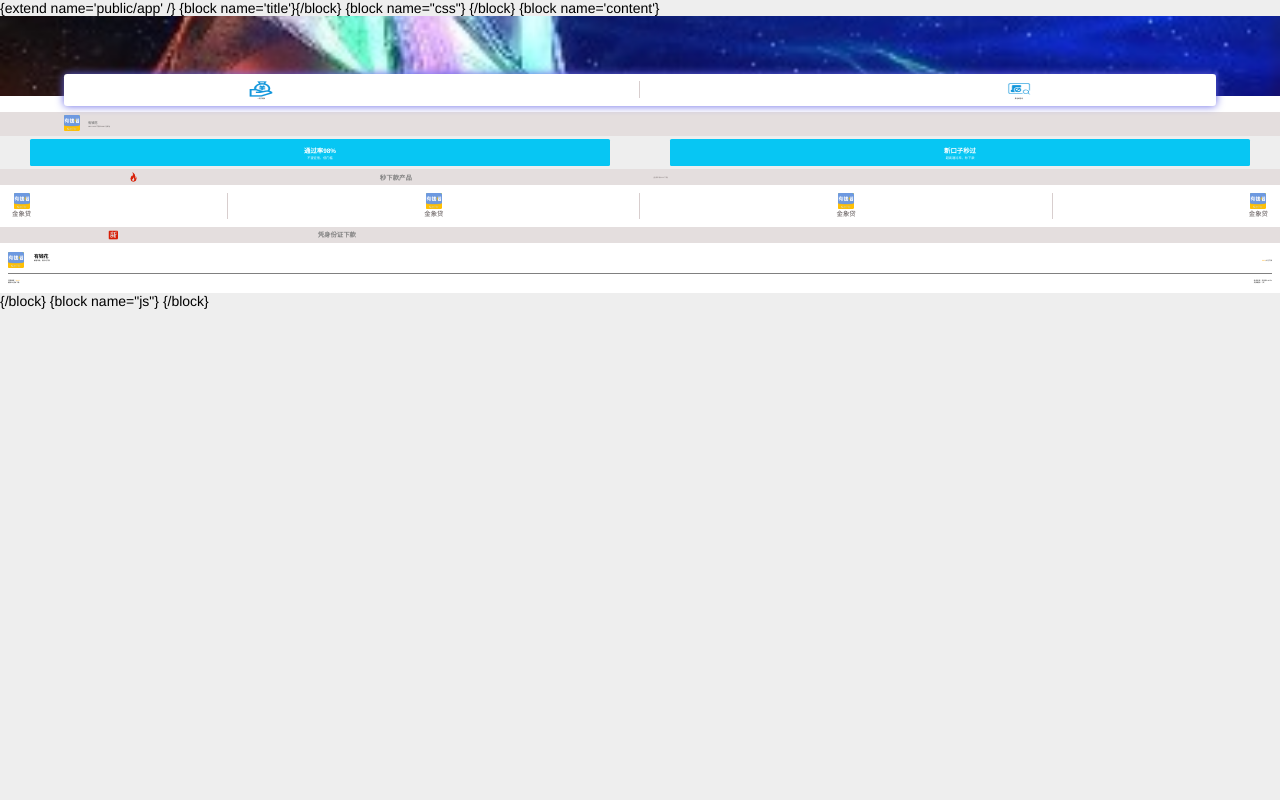
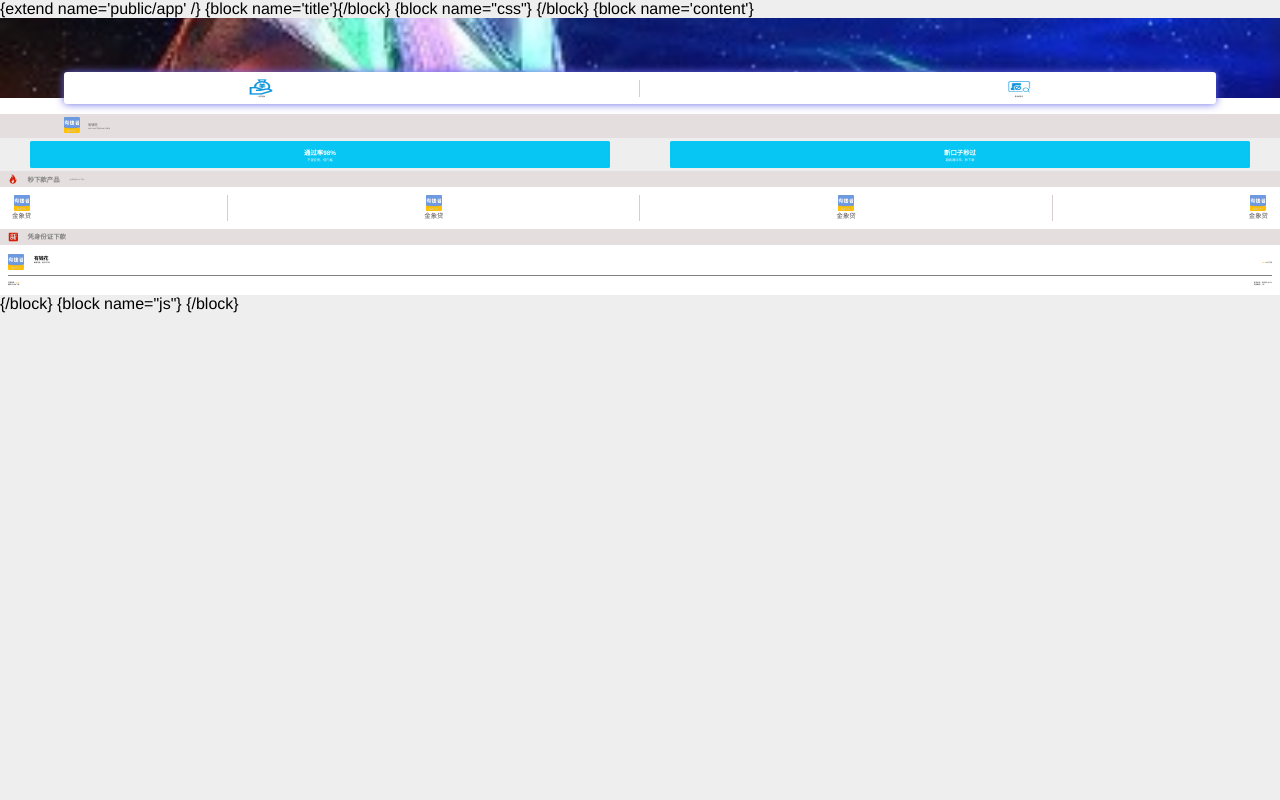
Before and after one commit to xiayin1992728/piglet, a PHP site: template application/index/view/index/index.html in a window 1280 px wide. Run offline with PHP 8.4, Linux system fonts and the light colour scheme; the template is opened without the code that fills it, so the values that code supplies are empty.

Commit message:
update style

```diff
--- a/public/static/index/css/index.css
+++ b/public/static/index/css/index.css
@@ -5,7 +5,6 @@
     body {
       background: #eee;
       font-family: Helvetica Neue, Helvetica, Arial, sans-serif;
-      font-size: 14px;
       color:#000;
       margin: 0;
       padding: 0;
@@ -188,9 +187,7 @@
       display: flex;
       flex-direction: row;
       align-items: center;
-      width: 61%;
       margin-left: 0.5rem;
-      justify-content: space-around;
     }
 
     .second-product-header-container div {
@@ -199,11 +196,13 @@
       background-size: 100% 100%;
       width: 0.6rem;
       height: 0.6rem;
+      margin-right: 10px;
     }
 
     .second-product-header h5 {
           font-size: 0.4rem;
           color: gray;
+          margin-right: 10px;
     }
 
     .second-product-header p {
@@ -266,10 +265,8 @@
     }
 
     .product-header-container {
-      width: 35%;
       display: flex;
       flex-direction: row;
-      justify-content: space-around;
       margin-left: 0.5rem;
     }
 
@@ -277,6 +274,7 @@
       width: 0.6rem;
       height: 0.6rem;
       display: flex;
+      margin-right: 10px;
     }
 
     .product-header-container div img {
```
